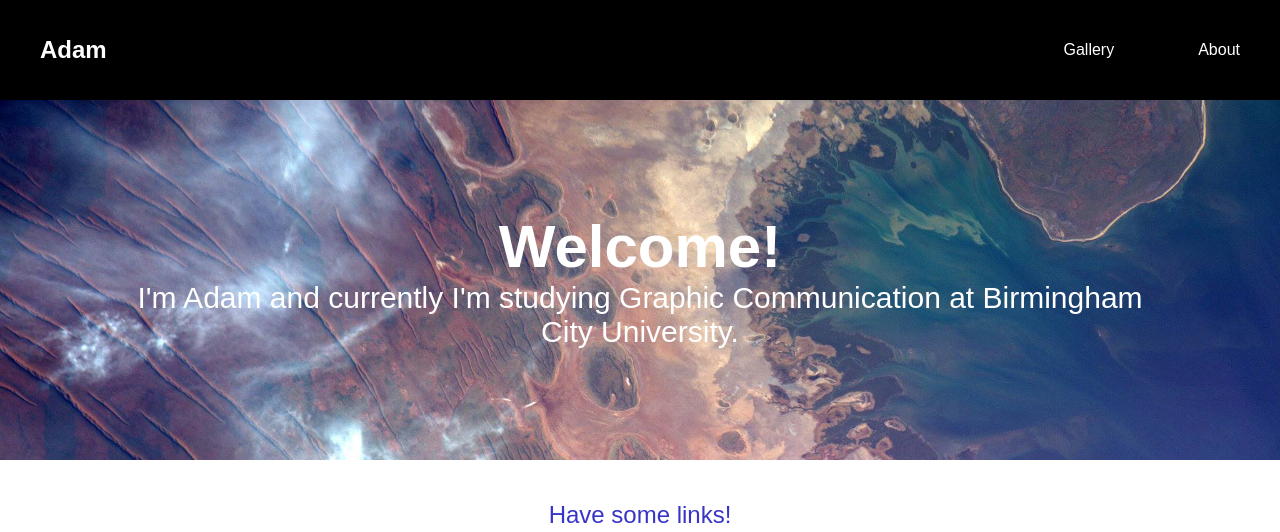
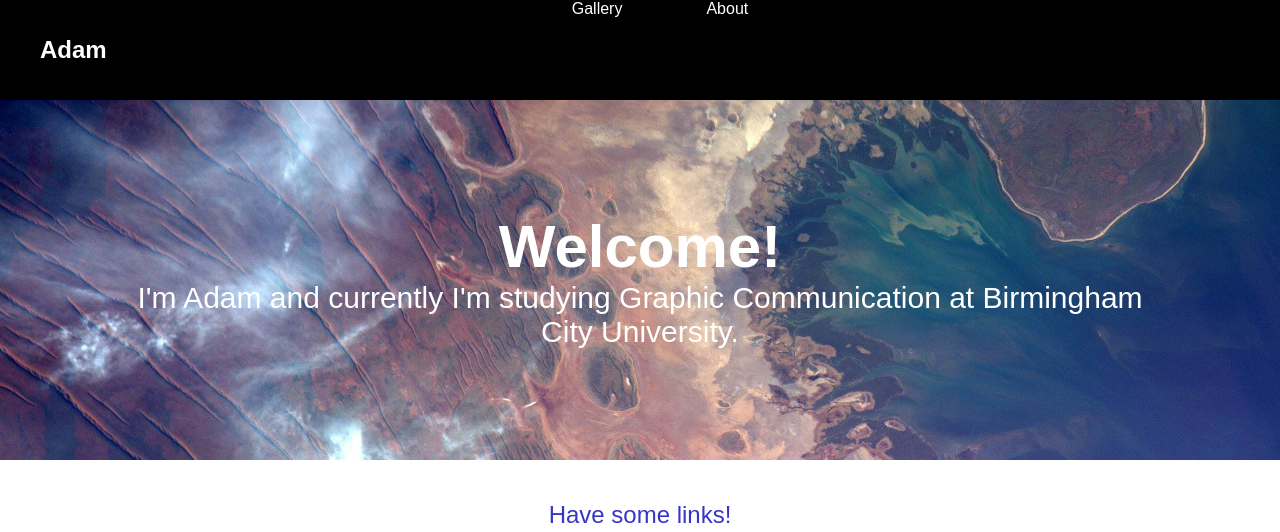
Before and after one commit to AdamHingley/Portfolio, a plain HTML site: page index.html in a window 1280 px wide. Shown: the top 532 px of the page. Drawn offline with Linux system fonts and the light colour scheme.

Commit message:
Update main.css

```diff
--- a/style/main.css
+++ b/style/main.css
@@ -41,9 +41,12 @@ nav ul{
   color:white;
   float:right;
   list-style-type: none;
-  position: relative;
-  top:50%;
-  transform: translateY(-50%);
+  position: absolute;
+  top: 0;
+  left: 50%;
+  white-space: nowrap;
+  transform: translateX(-50%);
+
 
 
 }
@@ -57,6 +60,7 @@ nav a{
 }
 nav a:hover{
   color: #706ed1;
+  transition: all .2s ease-in-out .2s;
 
 }
 /*Header section*/
```
